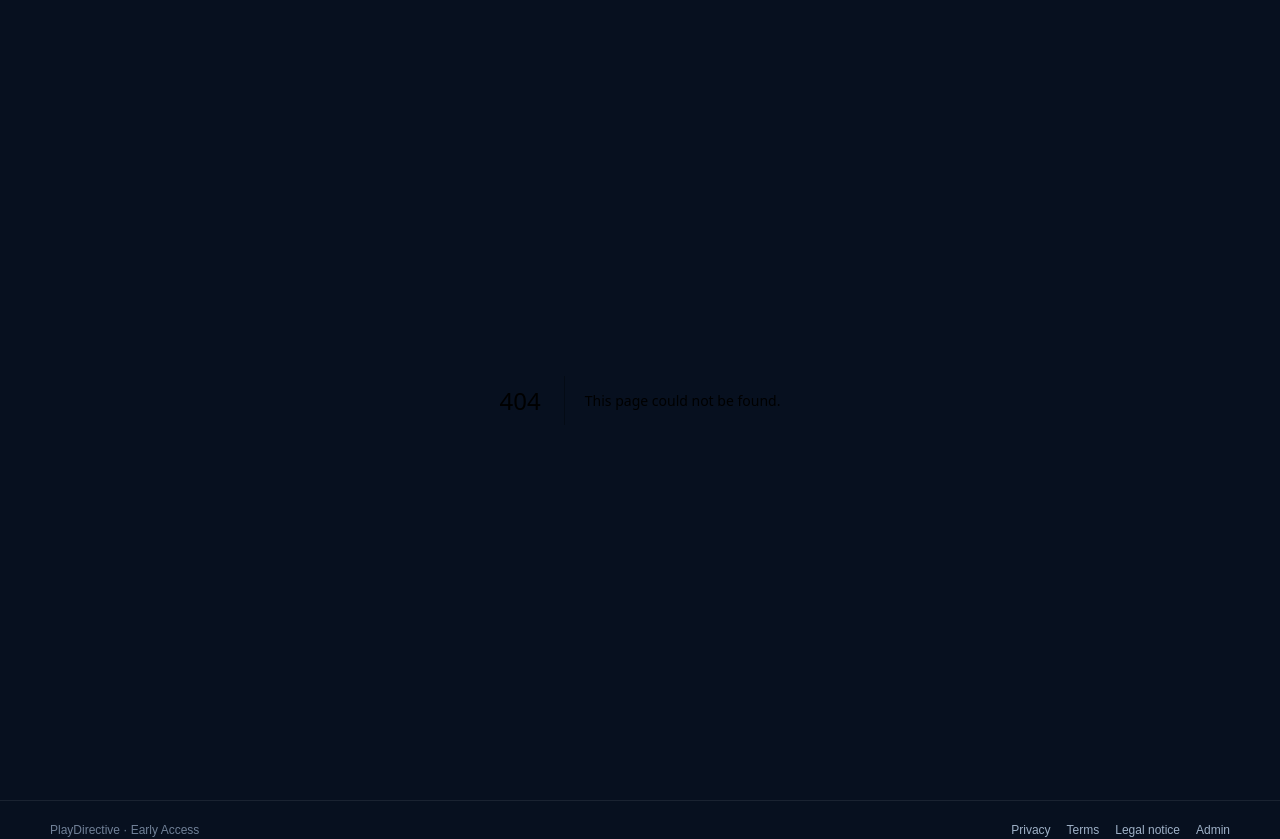
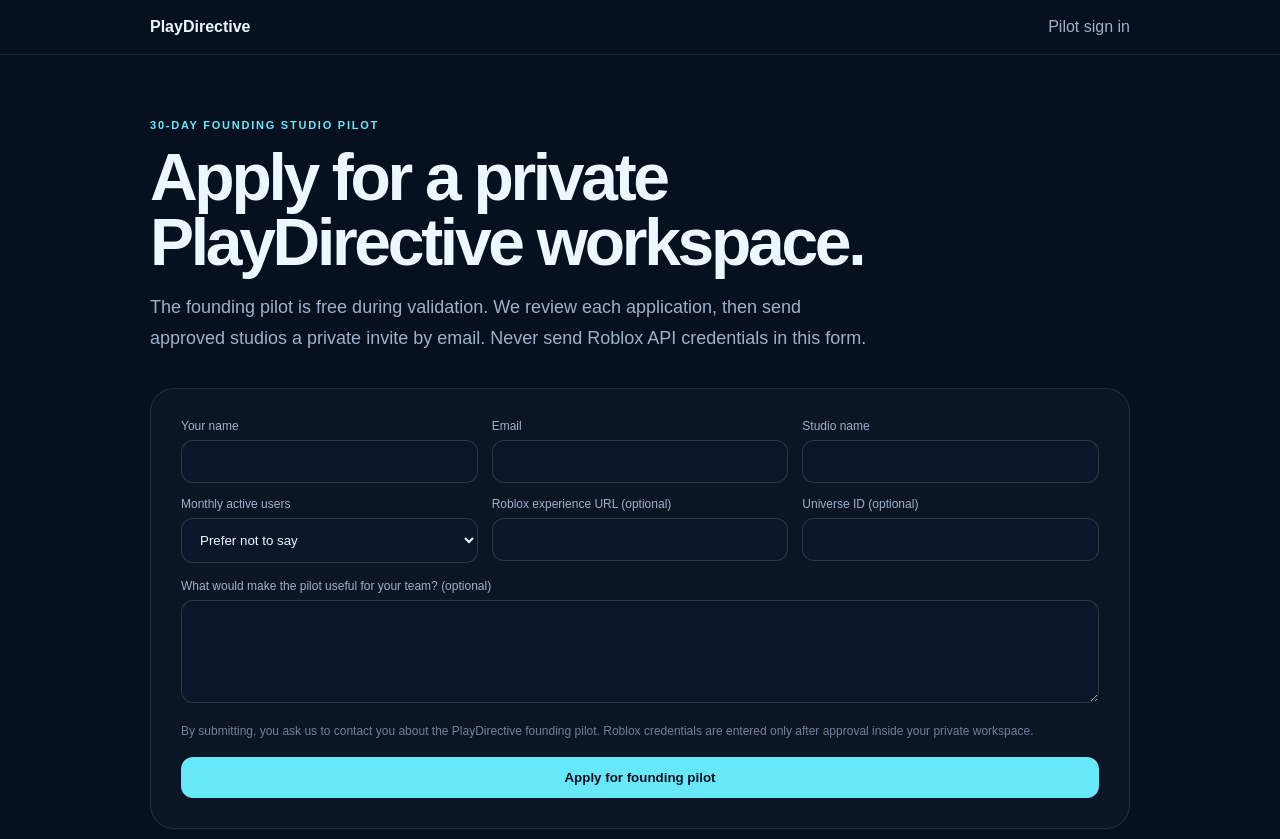
Before and after one commit to danielwauer-maker/roblox-decision-engine, a Next.js app in the folder apps/web/: page /apply in a window 1280 px wide. Before the commit this address had no page. Shown: the top 839 px of the page. Built offline with nearby package versions, Linux system fonts and the light colour scheme.

Commit message:
feat(r16): add founding pilot application page

```diff
--- /dev/null
+++ b/apps/web/app/apply/page.tsx
@@ -0,0 +1,76 @@
+"use client";
+
+import { FormEvent, useState } from "react";
+
+export default function ApplyPage() {
+  const [status, setStatus] = useState("");
+  const [error, setError] = useState("");
+  const [loading, setLoading] = useState(false);
+
+  async function submit(event: FormEvent<HTMLFormElement>) {
+    event.preventDefault();
+    setLoading(true);
+    setStatus("");
+    setError("");
+    const form = new FormData(event.currentTarget);
+    const payload = {
+      contact_name: String(form.get("contact_name") ?? "").trim(),
+      email: String(form.get("email") ?? "").trim(),
+      studio_name: String(form.get("studio_name") ?? "").trim(),
+      experience_url: String(form.get("experience_url") ?? "").trim() || null,
+      universe_id: String(form.get("universe_id") ?? "").trim() || null,
+      monthly_active_users: String(form.get("monthly_active_users") ?? "").trim() || null,
+      message: String(form.get("message") ?? "").trim() || null,
+    };
+    const response = await fetch("/api/enrollment/apply", {
+      method: "POST",
+      headers: { "Content-Type": "application/json" },
+      body: JSON.stringify(payload),
+    });
+    const body = await response.json().catch(() => ({}));
+    if (!response.ok) {
+      setError(body.detail ?? "Application could not be submitted.");
+      setLoading(false);
+      return;
+    }
+    event.currentTarget.reset();
+    setStatus(body.message ?? "Application received. Check your email.");
+    setLoading(false);
+  }
+
+  const input = { width: "100%", boxSizing: "border-box" as const, border: "1px solid rgba(255,255,255,.14)", background: "#0b1728", color: "#eef7ff", borderRadius: 12, padding: "13px 14px", outline: "none" };
+
+  return (
+    <main style={{ minHeight: "100vh", background: "#07101f", color: "#eef7ff", fontFamily: "Arial, sans-serif" }}>
+      <header style={{ borderBottom: "1px solid rgba(255,255,255,.08)" }}>
+        <div style={{ maxWidth: 980, margin: "0 auto", padding: "18px 22px", display: "flex", justifyContent: "space-between", gap: 16 }}>
+          <a href="/" style={{ color: "#eef7ff", textDecoration: "none", fontWeight: 900 }}>PlayDirective</a>
+          <a href="/app/login" style={{ color: "#9fb1c7", textDecoration: "none" }}>Pilot sign in</a>
+        </div>
+      </header>
+      <section style={{ maxWidth: 980, margin: "0 auto", padding: "64px 22px 90px" }}>
+        <div style={{ maxWidth: 720 }}>
+          <div style={{ color: "#67e8f9", fontSize: 11, fontWeight: 800, letterSpacing: ".16em", textTransform: "uppercase" }}>30-day founding studio pilot</div>
+          <h1 style={{ margin: "14px 0 0", fontSize: "clamp(42px,8vw,66px)", lineHeight: .98, letterSpacing: "-.05em" }}>Apply for a private PlayDirective workspace.</h1>
+          <p style={{ color: "#9fb1c7", fontSize: 18, lineHeight: 1.7 }}>The founding pilot is free during validation. We review each application, then send approved studios a private invite by email. Never send Roblox API credentials in this form.</p>
+        </div>
+
+        <form onSubmit={submit} style={{ marginTop: 34, border: "1px solid rgba(255,255,255,.1)", borderRadius: 24, padding: "clamp(20px,5vw,30px)", background: "rgba(255,255,255,.025)", display: "grid", gap: 16 }}>
+          <div style={{ display: "grid", gridTemplateColumns: "repeat(auto-fit,minmax(240px,1fr))", gap: 14 }}>
+            <label style={{ color: "#9fb1c7", fontSize: 12 }}>Your name<input name="contact_name" required minLength={2} maxLength={160} style={{ ...input, marginTop: 7 }} /></label>
+            <label style={{ color: "#9fb1c7", fontSize: 12 }}>Email<input name="email" required type="email" maxLength={254} style={{ ...input, marginTop: 7 }} /></label>
+            <label style={{ color: "#9fb1c7", fontSize: 12 }}>Studio name<input name="studio_name" required minLength={2} maxLength={160} style={{ ...input, marginTop: 7 }} /></label>
+            <label style={{ color: "#9fb1c7", fontSize: 12 }}>Monthly active users<select name="monthly_active_users" defaultValue="" style={{ ...input, marginTop: 7 }}><option value="">Prefer not to say</option><option value="pre-launch">Pre-launch</option><option value="under-1k">Under 1k</option><option value="1k-10k">1k–10k</option><option value="10k-100k">10k–100k</option><option value="100k+">100k+</option></select></label>
+            <label style={{ color: "#9fb1c7", fontSize: 12 }}>Roblox experience URL (optional)<input name="experience_url" type="url" maxLength={500} style={{ ...input, marginTop: 7 }} /></label>
+            <label style={{ color: "#9fb1c7", fontSize: 12 }}>Universe ID (optional)<input name="universe_id" inputMode="numeric" pattern="[0-9]*" maxLength={64} style={{ ...input, marginTop: 7 }} /></label>
+          </div>
+          <label style={{ color: "#9fb1c7", fontSize: 12 }}>What would make the pilot useful for your team? (optional)<textarea name="message" maxLength={3000} rows={5} style={{ ...input, marginTop: 7, resize: "vertical" }} /></label>
+          <div style={{ color: "#718198", fontSize: 12, lineHeight: 1.6 }}>By submitting, you ask us to contact you about the PlayDirective founding pilot. Roblox credentials are entered only after approval inside your private workspace.</div>
+          {error && <div style={{ color: "#fb7185", fontSize: 13 }}>{error}</div>}
+          {status && <div style={{ color: "#86efac", fontSize: 13 }}>{status}</div>}
+          <button disabled={loading} style={{ background: "#67e8f9", color: "#07101f", border: 0, borderRadius: 12, padding: "13px 16px", fontWeight: 900, cursor: "pointer" }}>{loading ? "Submitting…" : "Apply for founding pilot"}</button>
+        </form>
+      </section>
+    </main>
+  );
+}
```
